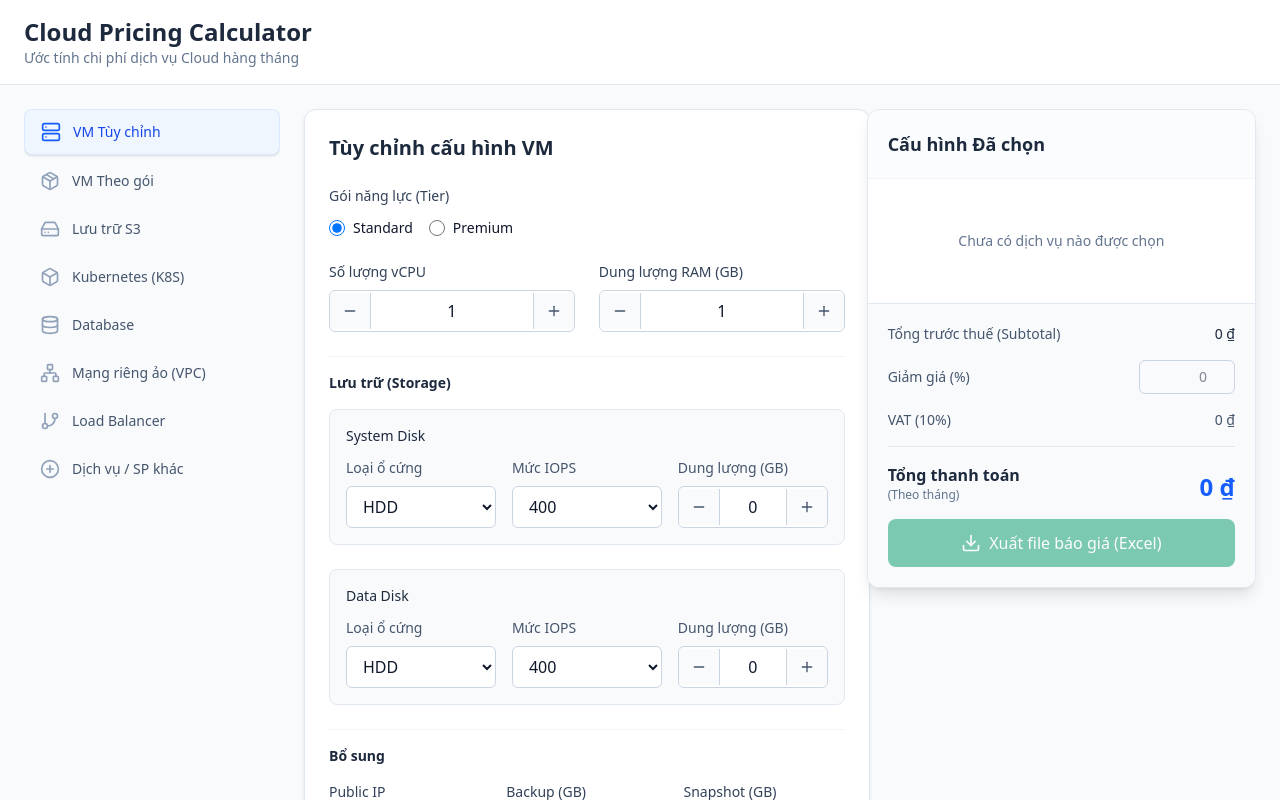
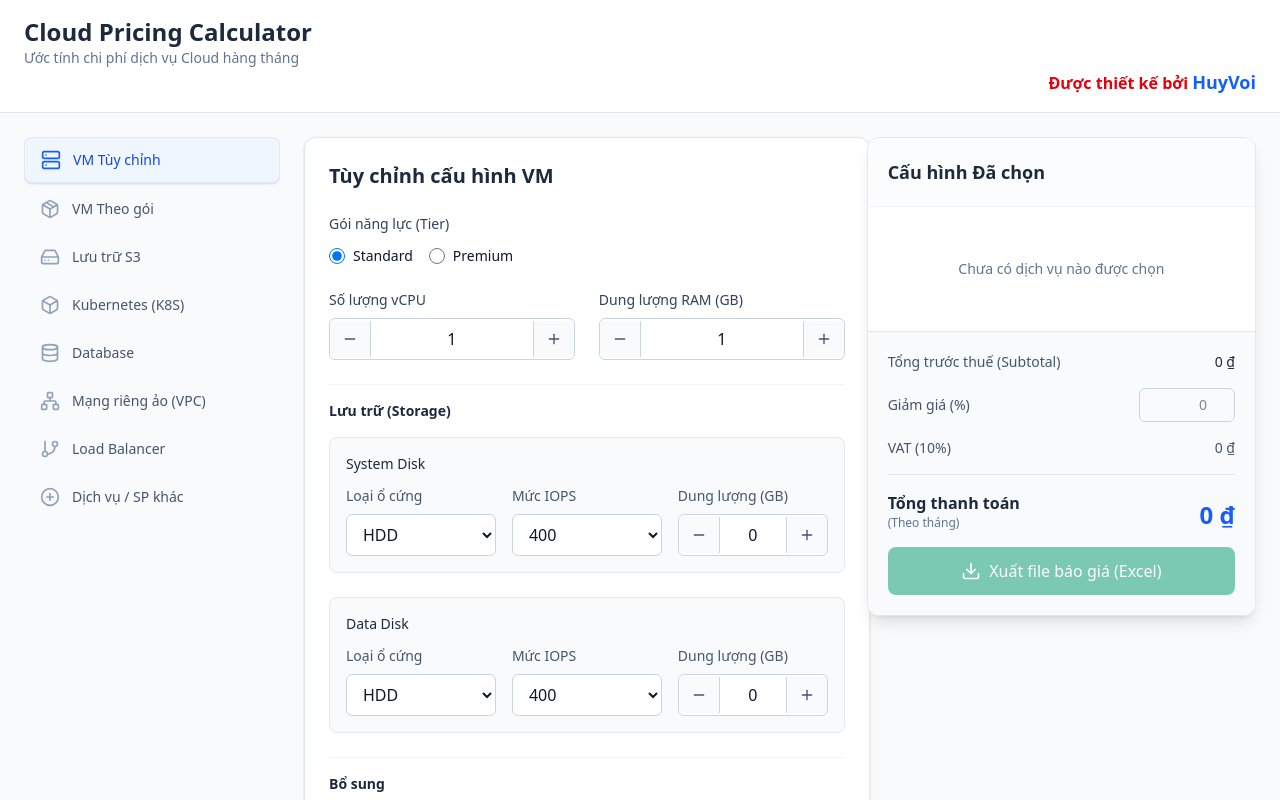
Before and after one commit to TranLuuHuy0905/Pricing-Cloud-Sun, a React (Vite) app: page / in a window 1280 px wide. Shown: the top 800 px of the page. Built offline with nearby package versions, Linux system fonts and the light colour scheme.

Commit message:
Update header and price display text in App.tsx

```diff
--- a/src/App.tsx
+++ b/src/App.tsx
@@ -142,6 +142,10 @@ export default function App() {
       <header className="bg-white border-b border-slate-200 px-6 py-4 sticky top-0 z-10">
         <h1 className="text-2xl font-semibold text-slate-800">Cloud Pricing Calculator</h1>
         <p className="text-sm text-slate-500">Ước tính chi phí dịch vụ Cloud hàng tháng</p>
+        <div className="text-base font-bold text-red-600 text-right">
+          Được thiết kế bởi <br className="block md:hidden" />
+          <span className="text-blue-600 text-lg">HuyVoi</span>
+        </div>
       </header>
 
       <main className="max-w-[1600px] mx-auto p-4 md:p-6 grid grid-cols-1 lg:grid-cols-12 gap-8 items-start">
@@ -252,7 +256,7 @@ export default function App() {
                     <span>-{formatCurrency(discountAmount)}</span>
                   </div>
                   <div className="flex justify-between items-center text-sm py-2 px-3 bg-amber-50 border border-amber-200 rounded-md">
-                    <span className="font-semibold text-amber-800">Giá sau giảm</span>
+                    <span className="font-semibold text-amber-800">Giá sau giảm (Min bán ra)</span>
                     <span className="font-bold text-amber-700 text-base">{formatCurrency(priceAfterDiscount)}</span>
                   </div>
                 </>
```
